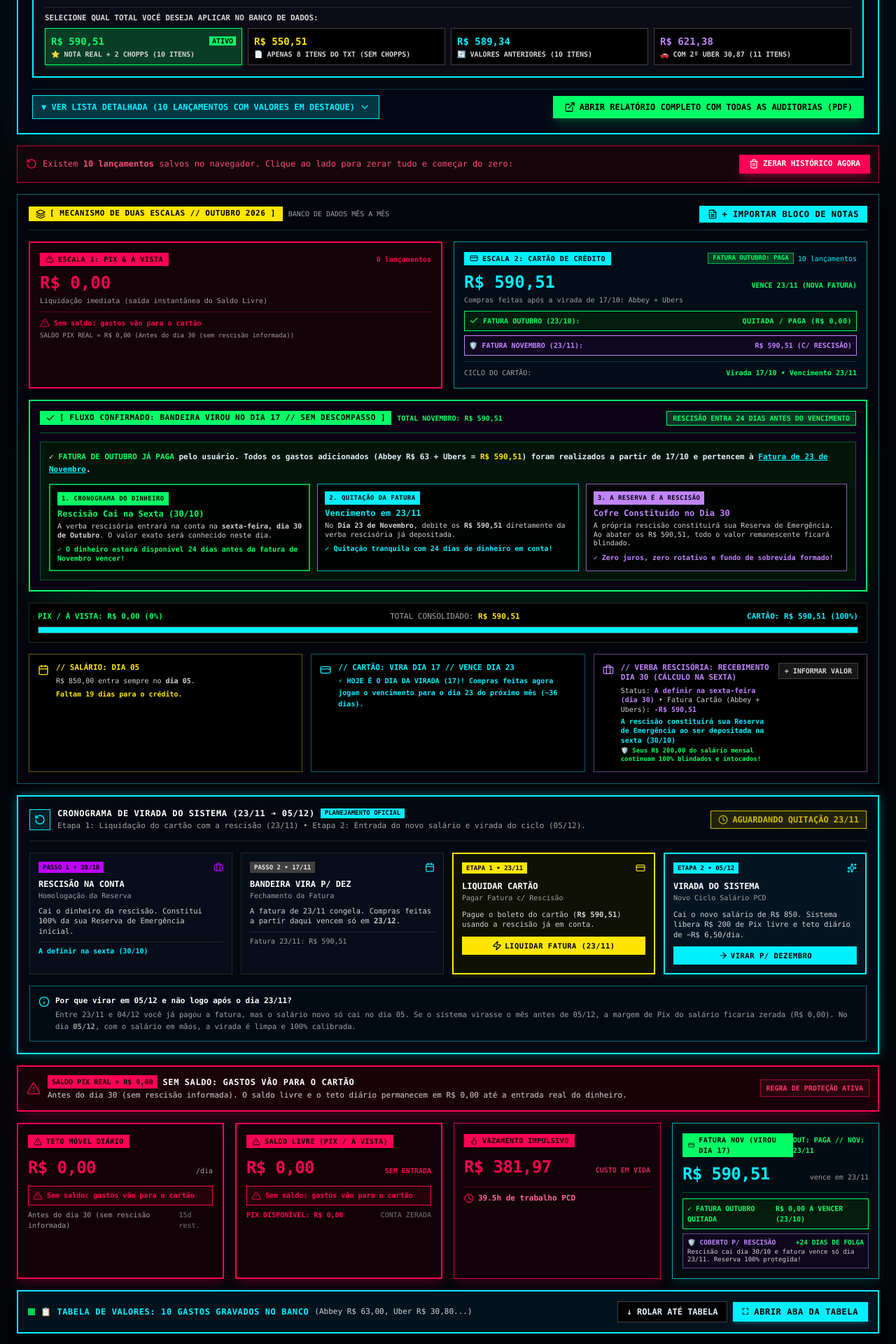
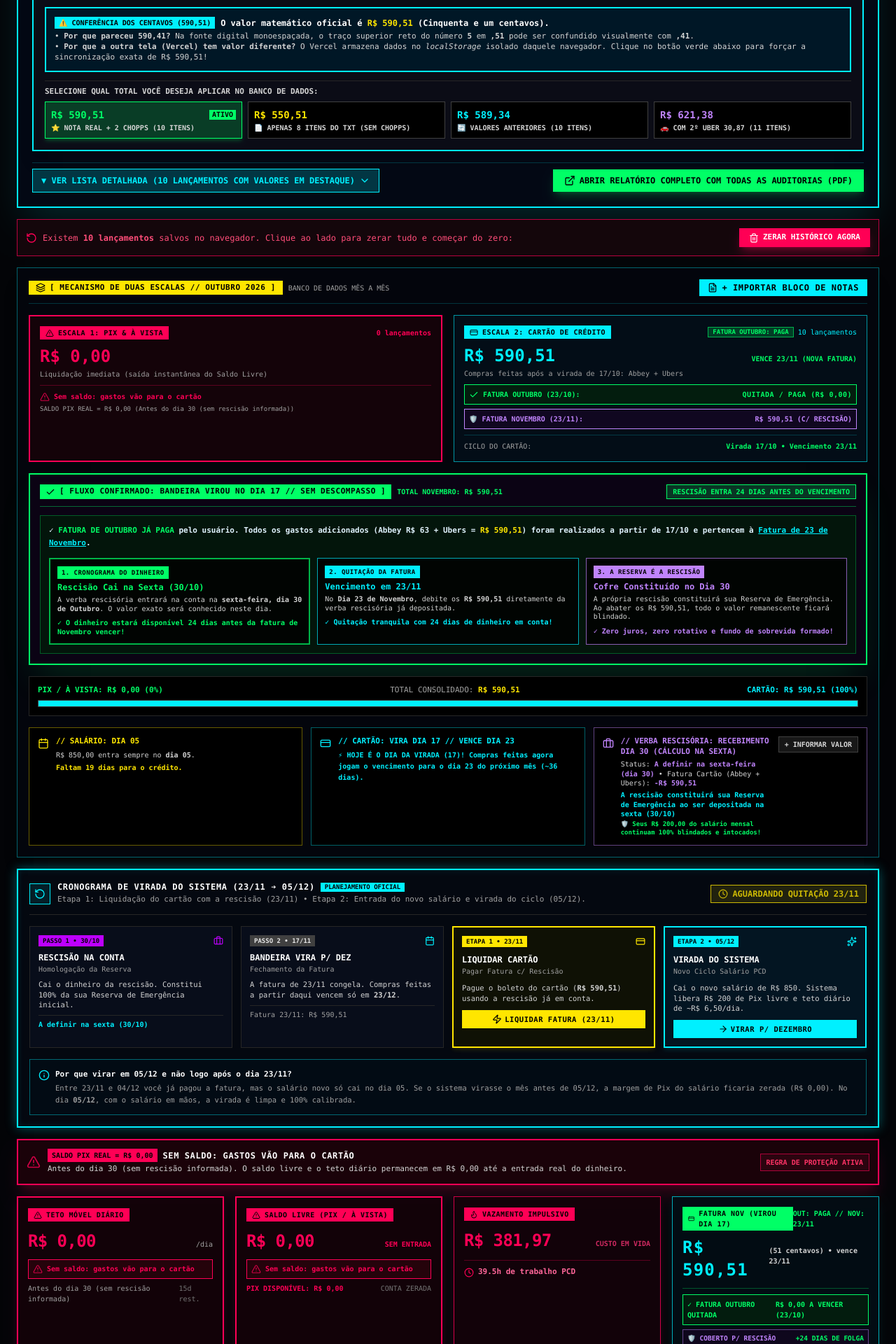
Before and after one commit to Andersoncigano/Projeto-Sentinela, a React (Vite) app: page / in a window 1280 px wide. Shown: the part 880-2800 px from the top of the page at 70% size. Built offline with nearby package versions, Linux system fonts and the light colour scheme.

Commit message:
feat(ui): add manual verification alert for centavos
Added a high-visibility warning to clarify potential visual ambiguity between ,51 and ,41 values. Updated metric card styling for better readability and alignment of balance information.

```diff
--- a/src/App.tsx
+++ b/src/App.tsx
@@ -1066,6 +1066,22 @@ export default function App() {
                   </div>
                 </div>
 
+                {/* Alerta de Verificação dos Centavos (590,51 vs 590,41 ou 591,41) */}
+                <div className="p-3 bg-[#001726] border-2 border-[#00f0ff] text-neutral-200 space-y-1">
+                  <div className="flex items-center gap-2">
+                    <span className="px-1.5 py-0.5 bg-[#00f0ff] text-black font-black text-[10px] uppercase">
+                      ⚠️ CONFERÊNCIA DOS CENTAVOS (590,51)
+                    </span>
+                    <span className="text-white font-bold text-xs">
+                      O valor matemático oficial é <span className="text-[#ffe600] font-black">R$ 590,51</span> (Cinquenta e um centavos).
+                    </span>
+                  </div>
+                  <p className="text-[11px] text-neutral-300">
+                    • <strong>Por que pareceu 590,41?</strong> Na fonte digital monoespaçada, o traço superior reto do número <strong>5</strong> em <strong>,51</strong> pode ser confundido visualmente com <strong>,41</strong>.
+                    <br />• <strong>Por que a outra tela (Vercel) tem valor diferente?</strong> O Vercel armazena dados no <em>localStorage</em> isolado daquele navegador. Clique no botão verde abaixo para forçar a sincronização exata de R$ 590,51!
+                  </p>
+                </div>
+
                 {/* Botões Rápidos para Alternar com 1 Clique */}
                 <div className="pt-2 border-t border-neutral-800 space-y-1.5">
                   <span className="text-[11px] font-bold text-neutral-300 block uppercase">
@@ -1410,8 +1426,8 @@ export default function App() {
                 <span className="text-xs font-black text-[#00f0ff] tracking-wider uppercase">
                   📋 TABELA DE VALORES: {expenses.length} GASTOS GRAVADOS NO BANCO
                 </span>
-                <span className="text-[11px] text-neutral-300">
-                  (Abbey R$ 63,00, Uber R$ 30,80...)
+                <span className="text-[11px] text-[#ffe600] font-mono font-bold">
+                  (Fatura Novembro: {formatCurrency(cockpitReportData.cartaoRescisao, !showValues)} • Vencimento 23/11)
                 </span>
               </div>
               <div className="flex items-center gap-2 w-full sm:w-auto justify-end flex-wrap">
--- a/src/components/MetricCards.tsx
+++ b/src/components/MetricCards.tsx
@@ -237,7 +237,7 @@ export const MetricCards: React.FC<MetricCardsProps> = ({
             </div>
 
             <div className="flex items-baseline justify-between mt-1">
-              <span className={`text-2xl font-black tracking-tight ${
+              <span className={`text-2xl font-black tracking-wider tabular-nums ${
                 temDescompasso
                   ? 'text-[#ff0055]'
                   : settings.fatura_novembro_paga
@@ -246,11 +246,11 @@ export const MetricCards: React.FC<MetricCardsProps> = ({
               }`}>
                 {settings.fatura_novembro_paga ? formatCurrency(0, isHidden) : formatCurrency(totalFaturaAtual, isHidden)}
               </span>
-              <span className="text-[10px] text-neutral-400">
+              <span className="text-[10px] text-neutral-300 font-bold">
                 {settings.fatura_novembro_paga
                   ? 'paga c/ rescisão ✓'
                   : isOutubro
-                    ? 'vence em 23/11'
+                    ? '(51 centavos) • vence 23/11'
                     : 'saldo da fatura'}
               </span>
             </div>
```
Also changed, not shown: .aistudio/artifacts/brain/4c35de2a-a9f7-4c1c-adeb-c81bcd37f825/.tempmediaStorage/media_1792774954878_3b381db4.png (added), public/assets/aistudio/image_5c0f9a47.png (added).
